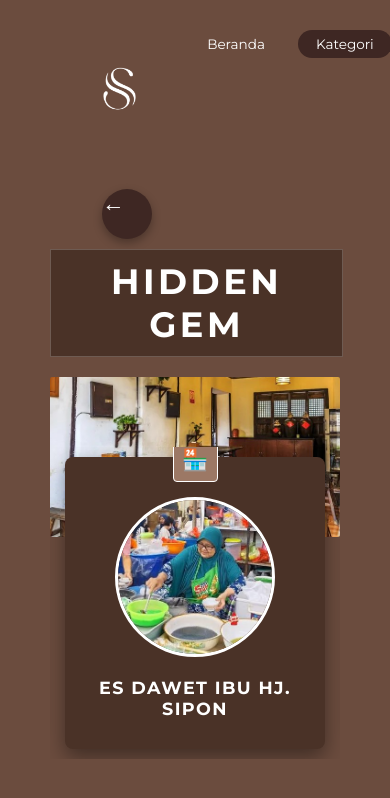
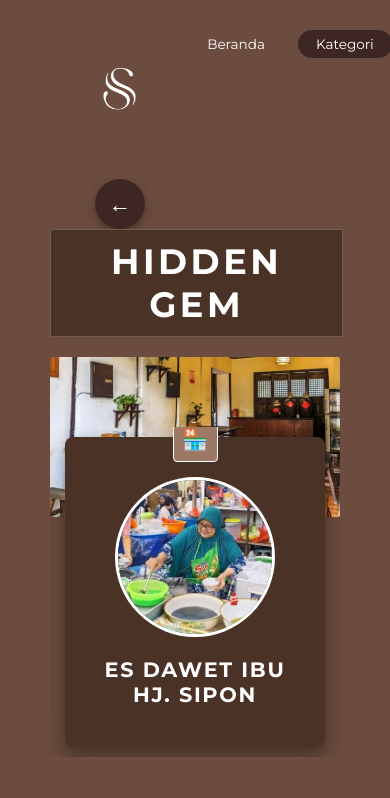
Before and after one commit to shafira-png/SAVORA, a plain HTML site: page hidden-gem.html in a window 390 px wide. Drawn offline with Linux system fonts and the light colour scheme.

Commit message:
Add files via upload

```diff
--- a/style-cozy.css
+++ b/style-cozy.css
@@ -194,40 +194,32 @@
   flex-shrink: 0;
 }
 
-/* Perbaikan Tampilan HP untuk Halaman Kategori (Cozy, Legendaris, dll) */
+/* ==========================================
+   RESPONSIF MOBILE - SUB KATEGORI (COZY, LEGENDARIS, DLL)
+   ========================================== */
 @media screen and (max-width: 768px) {
-  /* Tata letak header/top bar */
-  .header, .top-bar {
-    position: relative;
-    padding: 10px 15px !important;
+  /* Banner COZY / LEGENDARIS / HIDDEN GEM */
+  .banner, .sub-banner, h2 {
+    width: 85% !important;
+    max-width: 300px !important;
+    margin: 10px auto !important;
+    font-size: 1.3rem !important;
+    text-align: center !important;
   }
 
-  /* Pindahkan tombol back agar tidak bertabrakan dengan banner */
-  .back-btn, .btn-back {
-    position: static !important;
-    margin: 10px 0 10px 15px !important;
-    display: inline-block;
-  }
-
-  /* Banner Judul COZY / LEGENDARIS */
-  .category-banner, .banner-title {
-    width: 90% !important;
-    margin: 10px auto !important;
-    font-size: 1.4rem !important;
-    text-align: center;
-  }
-
-  /* Kartu Tempat/Cafe */
-  .cards-container {
-    display: flex;
+  /* Grid/Slider Kartu Cafe */
+  .cards-slider-wrapper, .cards-grid {
+    display: flex !important;
     flex-direction: column !important;
     align-items: center !important;
+    gap: 20px !important;
     width: 100% !important;
   }
 
-  .arch-card, .card {
+  /* Kartu Cafe individual (Argoloro, Selosa, dll) */
+  .arch-card, .cafe-card {
     width: 85% !important;
     max-width: 300px !important;
-    margin: 15px auto !important;
+    margin: 0 auto !important;
   }
 }
--- a/style-hiddengem.css
+++ b/style-hiddengem.css
@@ -194,40 +194,32 @@
   flex-shrink: 0;
 }
 
-/* Perbaikan Tampilan HP untuk Halaman Kategori (Cozy, Legendaris, dll) */
+/* ==========================================
+   RESPONSIF MOBILE - SUB KATEGORI (COZY, LEGENDARIS, DLL)
+   ========================================== */
 @media screen and (max-width: 768px) {
-  /* Tata letak header/top bar */
-  .header, .top-bar {
-    position: relative;
-    padding: 10px 15px !important;
+  /* Banner COZY / LEGENDARIS / HIDDEN GEM */
+  .banner, .sub-banner, h2 {
+    width: 85% !important;
+    max-width: 300px !important;
+    margin: 10px auto !important;
+    font-size: 1.3rem !important;
+    text-align: center !important;
   }
 
-  /* Pindahkan tombol back agar tidak bertabrakan dengan banner */
-  .back-btn, .btn-back {
-    position: static !important;
-    margin: 10px 0 10px 15px !important;
-    display: inline-block;
-  }
-
-  /* Banner Judul COZY / LEGENDARIS */
-  .category-banner, .banner-title {
-    width: 90% !important;
-    margin: 10px auto !important;
-    font-size: 1.4rem !important;
-    text-align: center;
-  }
-
-  /* Kartu Tempat/Cafe */
-  .cards-container {
-    display: flex;
+  /* Grid/Slider Kartu Cafe */
+  .cards-slider-wrapper, .cards-grid {
+    display: flex !important;
     flex-direction: column !important;
     align-items: center !important;
+    gap: 20px !important;
     width: 100% !important;
   }
 
-  .arch-card, .card {
+  /* Kartu Cafe individual (Argoloro, Selosa, dll) */
+  .arch-card, .cafe-card {
     width: 85% !important;
     max-width: 300px !important;
-    margin: 15px auto !important;
+    margin: 0 auto !important;
   }
 }
--- a/style-kategori.css
+++ b/style-kategori.css
@@ -186,17 +186,19 @@
   text-decoration: none;
 }
 
-/* Perbaikan Tampilan HP untuk Halaman Rekomendasi */
 /* ==========================================
-   PERBAIKAN TAMPILAN HP - HALAMAN KATEGORI & REKOMENDASI
+   RESPONSIF MOBILE - KATEGORI & REKOMENDASI
    ========================================== */
 @media screen and (max-width: 768px) {
-  /* Navigasi atas (Beranda - Kategori - Rekomendasi) */
+  /* Navigasi Atas (Beranda - Kategori - Rekomendasi) */
   nav, .navbar {
     display: flex !important;
     justify-content: center !important;
-    gap: 10px !important;
-    padding: 10px !important;
+    align-items: center !important;
+    gap: 8px !important;
+    padding: 15px 10px !important;
+    width: 100% !important;
+    box-sizing: border-box !important;
   }
 
   nav a, .navbar a {
@@ -204,44 +206,46 @@
     padding: 6px 12px !important;
   }
 
-  /* Banner Judul Kategori / Rekomendasi */
+  /* Banner Judul KATEGORI / REKOMENDASI */
   .category-banner, .page-title, .recommendation-header {
     width: 85% !important;
     max-width: 320px !important;
     margin: 15px auto !important;
     font-size: 1.2rem !important;
     text-align: center !important;
-    padding: 10px !important;
+    padding: 10px 15px !important;
+    box-sizing: border-box !important;
   }
 
-  /* Tombol Kembali (Panah Back) */
-  .back-button, .btn-back {
+  /* Tombol Panah Kembali (Back) */
+  .back-button, .btn-back, .back-btn {
     position: relative !important;
     top: 0 !important;
-    left: 15px !important;
+    left: 20px !important;
     margin-bottom: 10px !important;
+    display: inline-block !important;
   }
 
-  /* Container Kartu (Membentuk 1 kolom vertikal) */
+  /* Pembungkus Kartu agar tersusun rapi ke bawah */
   .category-container, .cards-container, .cards-wrapper {
     display: flex !important;
     flex-direction: column !important;
     align-items: center !important;
     width: 100% !important;
-    padding: 10px !important;
+    padding: 10px 0 !important;
     box-sizing: border-box !important;
   }
 
-  /* Ukuran Kartu Kategori/Tempat */
+  /* Kartu Tempat/Cafe (Menjaga bentuk arch/lengkungan asli) */
   .category-card, .arch-card, .card, .recommend-card {
     width: 88% !important;
-    max-width: 310px !important;
+    max-width: 320px !important;
     margin: 15px auto !important;
     box-sizing: border-box !important;
   }
 
-  /* Gambar di dalam Kartu */
-  .card img, .arch-card img, .category-card img {
+  /* Memastikan gambar di dalam kartu pas dan presisi */
+  .card img, .arch-card img, .category-card img, .recommend-card img {
     width: 100% !important;
     height: auto !important;
     object-fit: cover !important;
--- a/style-legendaris.css
+++ b/style-legendaris.css
@@ -194,40 +194,32 @@
   flex-shrink: 0;
 }
 
-/* Perbaikan Tampilan HP untuk Halaman Kategori (Cozy, Legendaris, dll) */
+/* ==========================================
+   RESPONSIF MOBILE - SUB KATEGORI (COZY, LEGENDARIS, DLL)
+   ========================================== */
 @media screen and (max-width: 768px) {
-  /* Tata letak header/top bar */
-  .header, .top-bar {
-    position: relative;
-    padding: 10px 15px !important;
+  /* Banner COZY / LEGENDARIS / HIDDEN GEM */
+  .banner, .sub-banner, h2 {
+    width: 85% !important;
+    max-width: 300px !important;
+    margin: 10px auto !important;
+    font-size: 1.3rem !important;
+    text-align: center !important;
   }
 
-  /* Pindahkan tombol back agar tidak bertabrakan dengan banner */
-  .back-btn, .btn-back {
-    position: static !important;
-    margin: 10px 0 10px 15px !important;
-    display: inline-block;
-  }
-
-  /* Banner Judul COZY / LEGENDARIS */
-  .category-banner, .banner-title {
-    width: 90% !important;
-    margin: 10px auto !important;
-    font-size: 1.4rem !important;
-    text-align: center;
-  }
-
-  /* Kartu Tempat/Cafe */
-  .cards-container {
-    display: flex;
+  /* Grid/Slider Kartu Cafe */
+  .cards-slider-wrapper, .cards-grid {
+    display: flex !important;
     flex-direction: column !important;
     align-items: center !important;
+    gap: 20px !important;
     width: 100% !important;
   }
 
-  .arch-card, .card {
+  /* Kartu Cafe individual (Argoloro, Selosa, dll) */
+  .arch-card, .cafe-card {
     width: 85% !important;
     max-width: 300px !important;
-    margin: 15px auto !important;
+    margin: 0 auto !important;
   }
 }
--- a/style.css
+++ b/style.css
@@ -114,55 +114,52 @@
   box-shadow: 0 4px 12px rgba(0, 0, 0, 0.15);
 }
 
-/* Perbaikan Tampilan HP untuk Index/Beranda */
 /* ==========================================
-   PERBAIKAN TAMPILAN HP - HALAMAN BERANDA
+   RESPONSIF MOBILE (TANPA MENGUBAH DESAIN ASLI)
    ========================================== */
 @media screen and (max-width: 768px) {
-  /* Mencegah layar goyang / bisa digeser ke samping */
+  /* Mencegah layar HP bisa digeser ke samping (mencegah overflow) */
   html, body {
-    overflow-x: hidden;
-    width: 100%;
-    margin: 0;
-    padding: 0;
+    overflow-x: hidden !important;
+    width: 100vw !important;
+    margin: 0 !important;
+    padding: 0 !important;
   }
 
-  /* Logo atas */
+  /* Menyesuaikan jarak logo atas */
   header {
-    padding: 15px 0 !important;
+    padding: 20px 0 10px 0 !important;
   }
 
   header img {
-    max-width: 50px !important;
+    max-width: 55px !important;
     height: auto !important;
   }
 
-  /* Judul SAVORA */
+  /* Memperkecil proporsi judul SAVORA agar muat dalam 1 baris layar HP */
   h1 {
     font-size: 2.2rem !important;
-    letter-spacing: 3px !important;
-    text-align: center;
+    letter-spacing: 4px !important;
+    text-align: center !important;
     margin: 15px 0 10px 0 !important;
   }
 
-  /* Container Tagline (Garis - Teks - Garis) */
+  /* Tagline "DI MANA RUANG & RASA BERTEMU" */
   section div div {
     display: flex !important;
     align-items: center !important;
     justify-content: center !important;
     gap: 8px !important;
     width: 90% !important;
-    margin: 0 auto 20px auto !important;
+    margin: 0 auto 25px auto !important;
   }
 
-  /* Teks Tagline "DI MANA RUANG & RASA BERTEMU" */
   p {
     font-size: 0.75rem !important;
     letter-spacing: 1px !important;
-    text-align: center;
+    white-space: nowrap !important;
   }
 
-  /* Garis dekorasi kiri & kanan tagline */
   span {
     width: 20px !important;
     height: 1px !important;
@@ -170,8 +167,63 @@
 
   /* Tombol Click Here */
   a[href="kategori.html"] {
-    display: inline-block !important;
-    padding: 8px 22px !important;
+    padding: 8px 24px !important;
+    font-size: 0.85rem !important;
+  }
+}/* ==========================================
+   RESPONSIF MOBILE (TANPA MENGUBAH DESAIN ASLI)
+   ========================================== */
+@media screen and (max-width: 768px) {
+  /* Mencegah layar HP bisa digeser ke samping (mencegah overflow) */
+  html, body {
+    overflow-x: hidden !important;
+    width: 100vw !important;
+    margin: 0 !important;
+    padding: 0 !important;
+  }
+
+  /* Menyesuaikan jarak logo atas */
+  header {
+    padding: 20px 0 10px 0 !important;
+  }
+
+  header img {
+    max-width: 55px !important;
+    height: auto !important;
+  }
+
+  /* Memperkecil proporsi judul SAVORA agar muat dalam 1 baris layar HP */
+  h1 {
+    font-size: 2.2rem !important;
+    letter-spacing: 4px !important;
+    text-align: center !important;
+    margin: 15px 0 10px 0 !important;
+  }
+
+  /* Tagline "DI MANA RUANG & RASA BERTEMU" */
+  section div div {
+    display: flex !important;
+    align-items: center !important;
+    justify-content: center !important;
+    gap: 8px !important;
+    width: 90% !important;
+    margin: 0 auto 25px auto !important;
+  }
+
+  p {
+    font-size: 0.75rem !important;
+    letter-spacing: 1px !important;
+    white-space: nowrap !important;
+  }
+
+  span {
+    width: 20px !important;
+    height: 1px !important;
+  }
+
+  /* Tombol Click Here */
+  a[href="kategori.html"] {
+    padding: 8px 24px !important;
     font-size: 0.85rem !important;
   }
 }
```
Also changed, not shown: style-detail.css (+10 -10 lines), style-detail2.css (+10 -10 lines).
